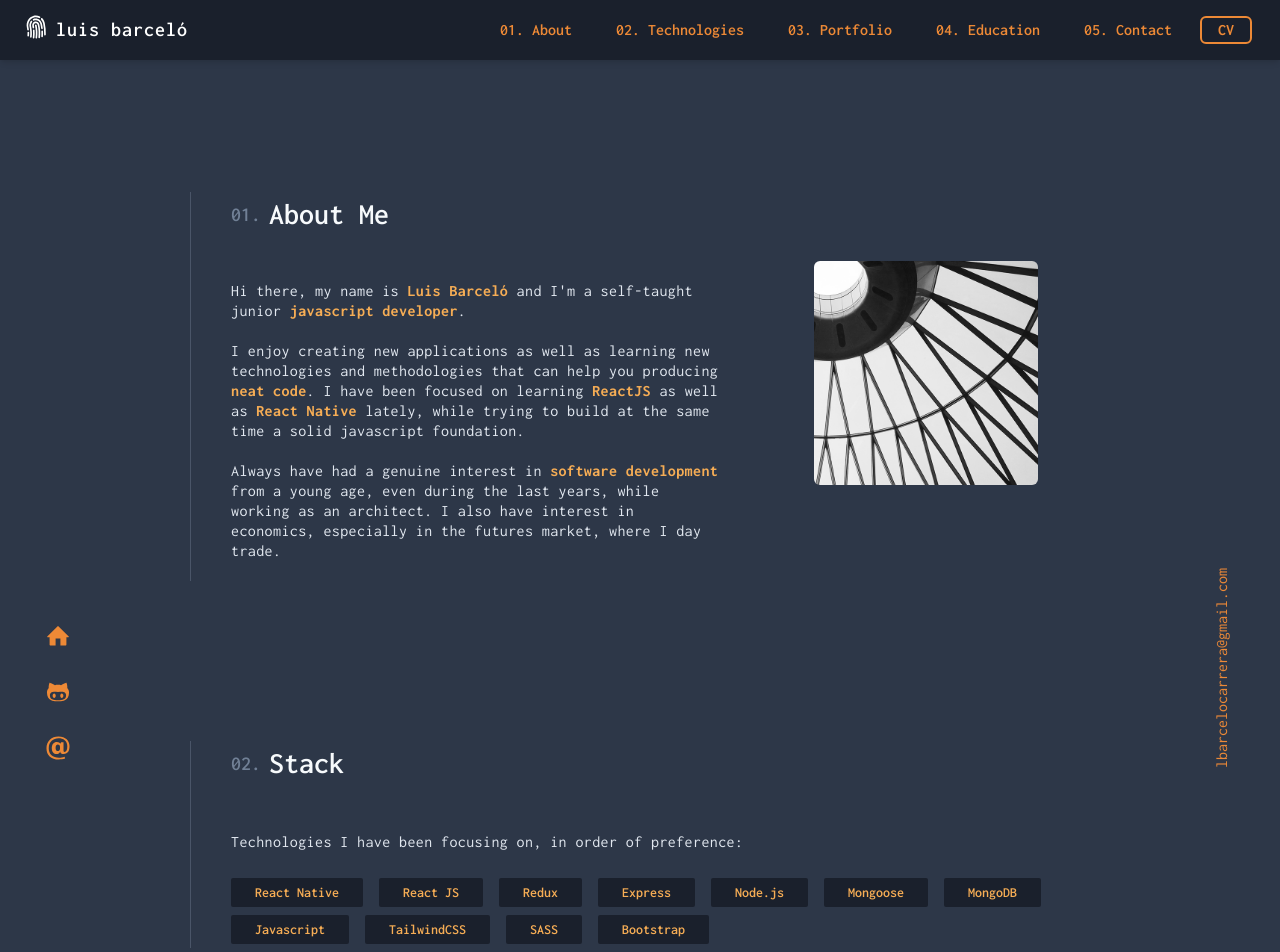
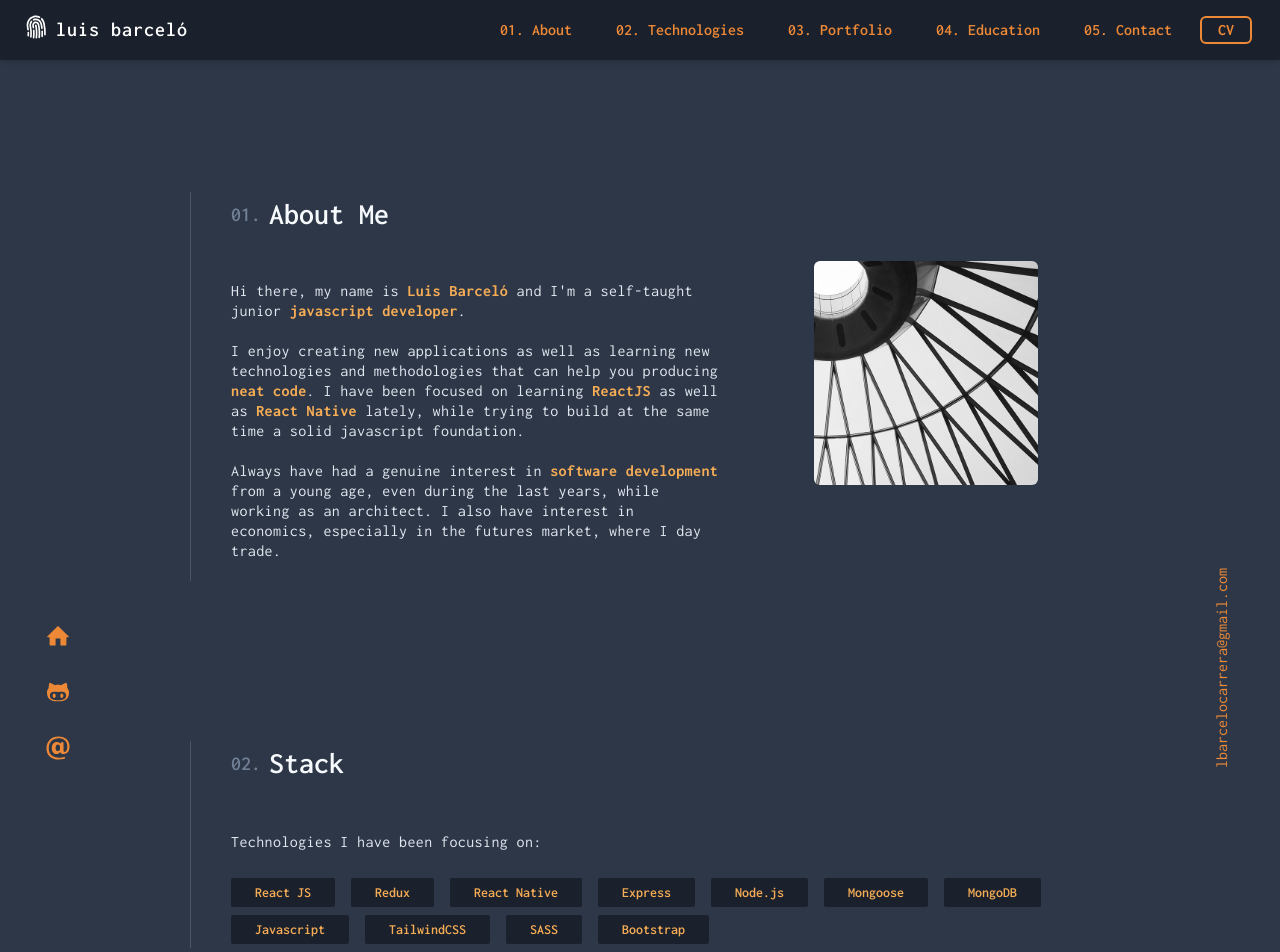
Before and after one commit to barcel0/me, a React (Create React App) app: page / in a window 1280 px wide. Shown: the top 952 px of the page. Built offline with nearby package versions, Linux system fonts and the light colour scheme.

Commit message:
Stack minor change

```diff
--- a/src/components/Stack.js
+++ b/src/components/Stack.js
@@ -9,14 +9,14 @@ const Stack = () => {
       </div>
       <div className="flex-col w-full mt-6 flex justify-between">
         <p>
-          Technologies I have been focusing on, in order of preference:
+          Technologies I have been focusing on:
           </p>
 
         <div className="flex w-full mr-10">
           <ul className="technologies-list text-orange-400 font-bold">
-            <li>React Native</li>
             <li>React JS</li>
             <li>Redux</li>
+            <li>React Native</li>
             <li>Express</li>
             <li>Node.js</li>
             <li>Mongoose</li>
```
